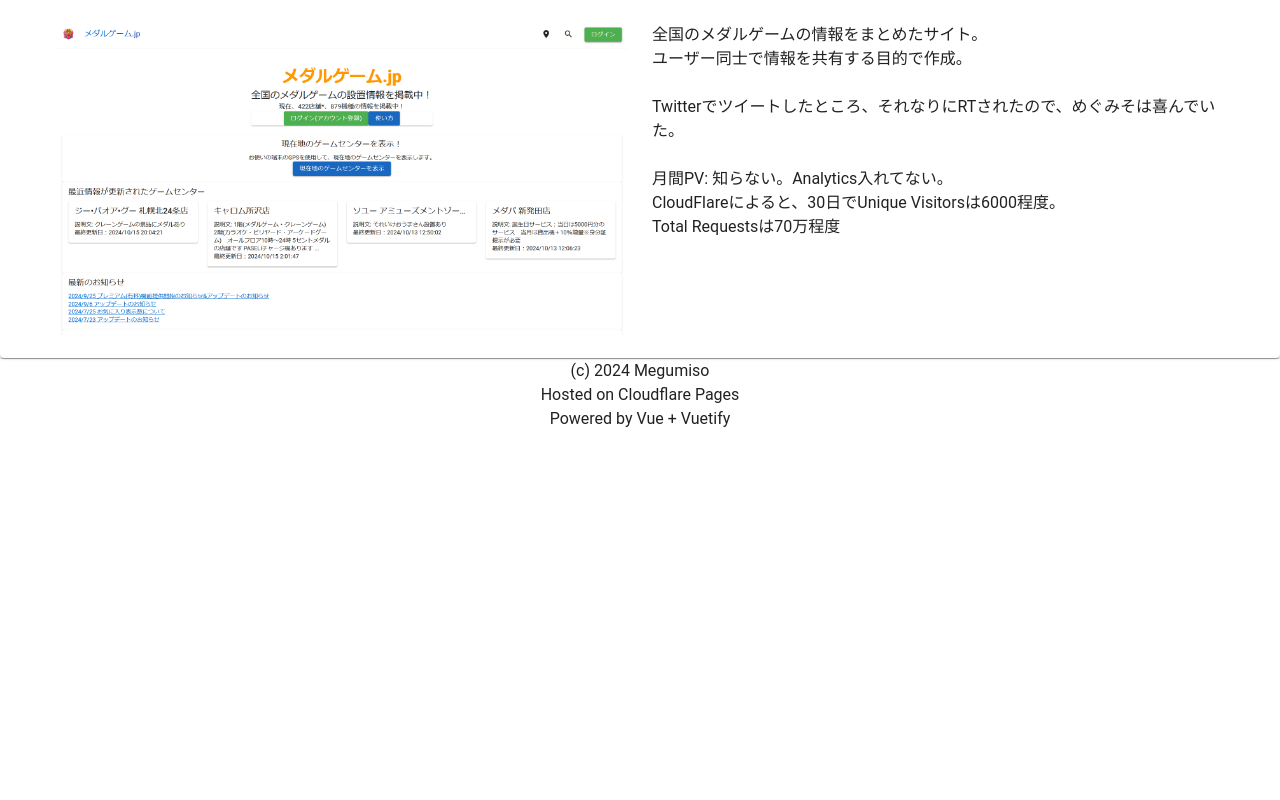
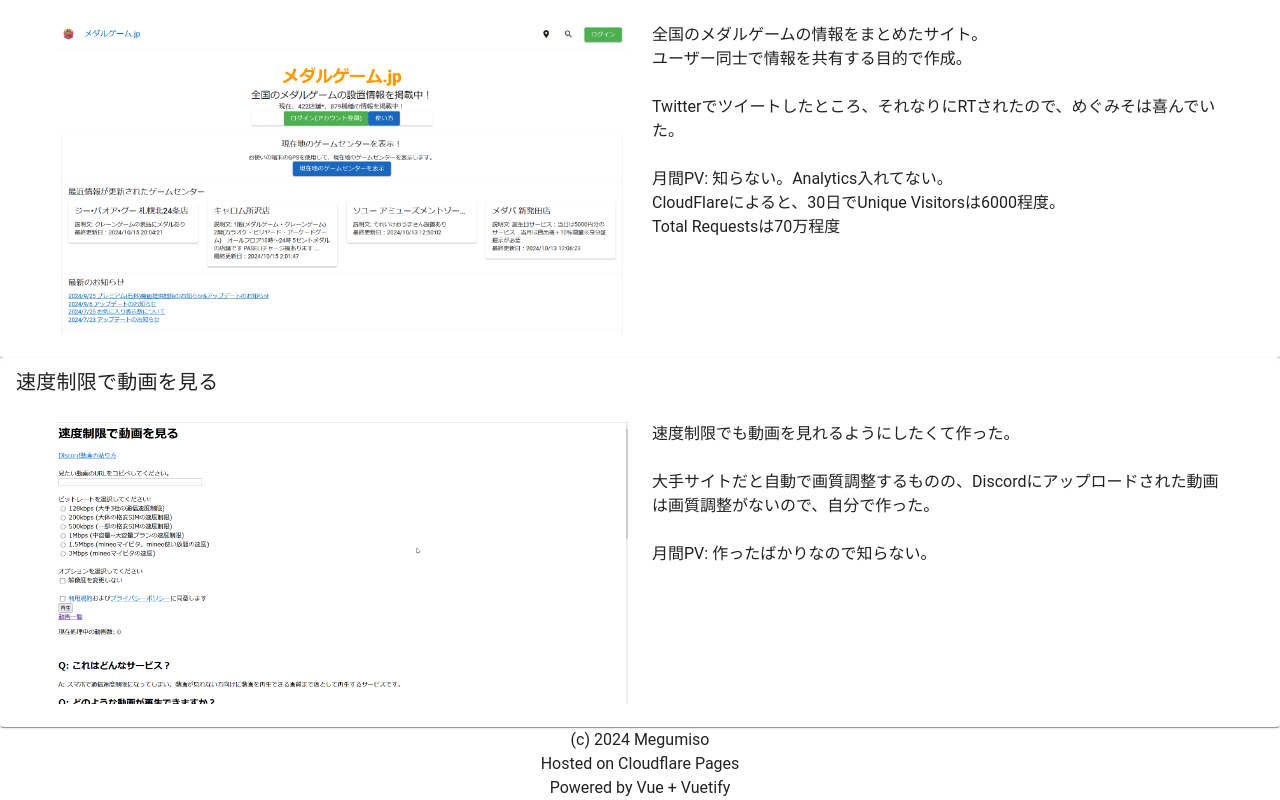
Before and after one commit to Megumiso/megumiso.me, a Vue app: page / in a window 1280 px wide. Shown: the part 1567-2367 px from the top of the page. Before the commit the page ends 1998 px from the top, so only its background shows below. Built offline with nearby package versions, Linux system fonts and the light colour scheme.

Commit message:
速度制限でも動画を見るを追加

```diff
--- a/src/pages/index.vue
+++ b/src/pages/index.vue
@@ -146,6 +146,29 @@
       </v-row>
     </v-container>
   </v-card>
+  <v-card hover @click="openVideoSokudoseigencom">
+    <v-card-title>
+      速度制限で動画を見る
+    </v-card-title>
+    <v-container>
+      <v-row>
+        <v-col cols="12" sm="6">
+          <img
+            src="../assets/videosokudoseigen_page.png"
+            style="width: 100%"
+          >
+        </v-col>
+        <v-col cols="12" sm="6">
+          <!-- TODO ここを変える-->
+          速度制限でも動画を見れるようにしたくて作った。<br>
+          <br>
+          大手サイトだと自動で画質調整するものの、Discordにアップロードされた動画は画質調整がないので、自分で作った。<br>
+          <br>
+          月間PV: 作ったばかりなので知らない。<br>
+        </v-col>
+      </v-row>
+    </v-container>
+  </v-card>
   <v-divider></v-divider>
   <div align="center">
     (c) 2024 Megumiso<br>
@@ -167,4 +190,8 @@
   const openMedalgamejp = () => {
     window.open('https://medalgame.jp', '_blank');
   }
+
+  const openVideoSokudoseigencom = () => {
+    window.open('https://video.sokudoseigen.com', '_blank');
+  }
 </script>
```
Also changed, not shown: src/assets/videosokudoseigen_page.png (added).
